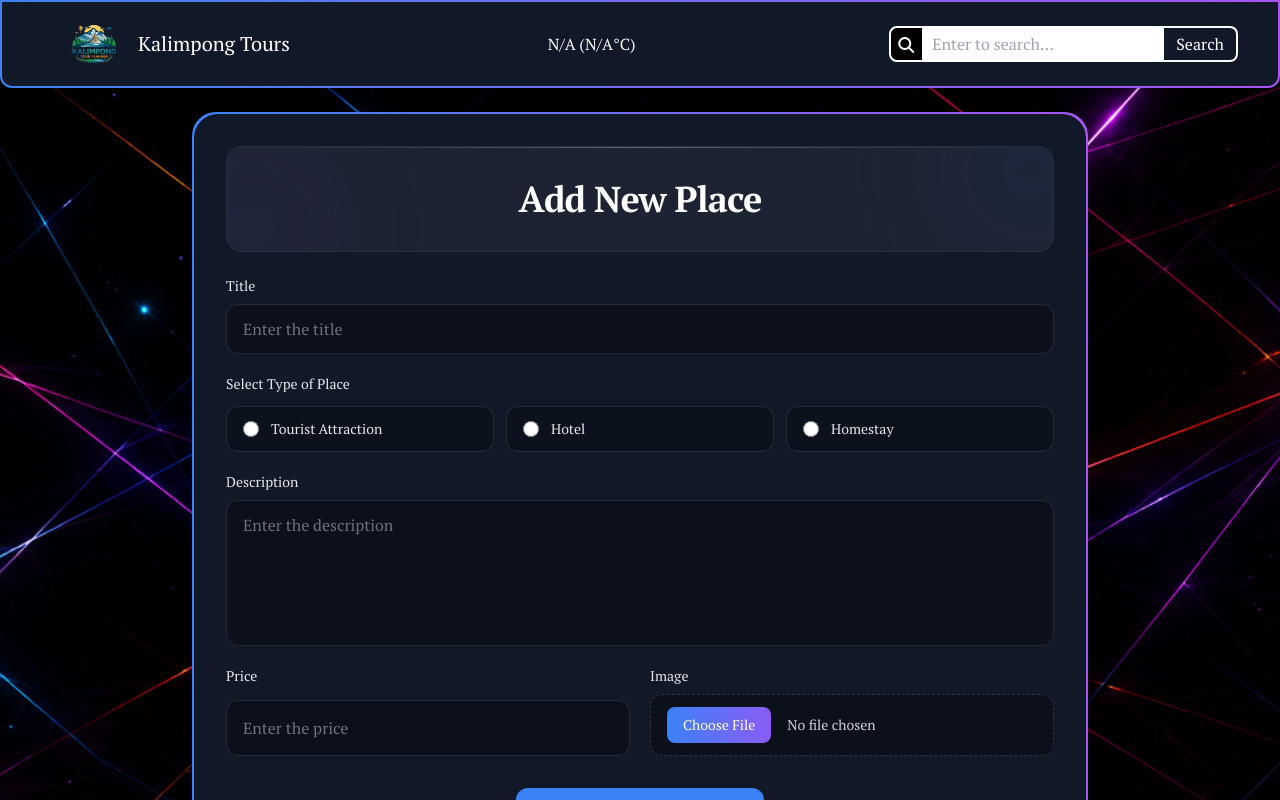
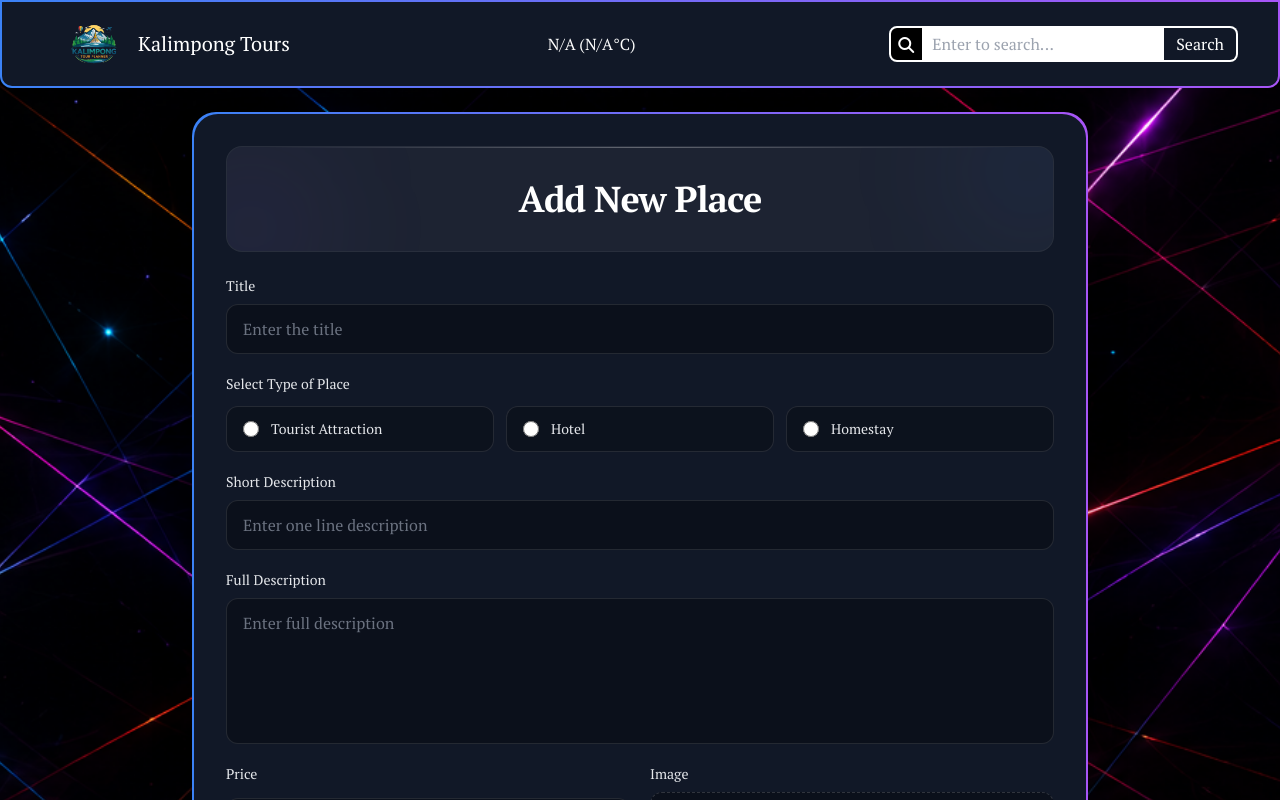
Before and after one commit to Prayas-Mangrati/Kalimpong_Tours, a React (Vite) app in the folder frontend/: page /admin/add-place in a window 1280 px wide. Shown: the top 800 px of the page. Built offline with nearby package versions, Linux system fonts and the light colour scheme; no server answers.

Commit message:
Fixed UI bugs due to add and delete

```diff
--- a/frontend/src/components/card.jsx
+++ b/frontend/src/components/card.jsx
@@ -2,7 +2,7 @@ import { useNavigate } from "react-router-dom";
 export default function Card({data}) {
     const navigate = useNavigate();
     return (
-        <article style={{ cursor: "pointer" }} className="border-gradient rounded-lg h-full cardstyle"  >
+        <article style={{ cursor: "pointer" }} className="border-gradient rounded-lg h-full cardstyle" onClick={() => navigate(`/place/${data._id}`)}>
             <div className="border-gradient-inner rounded-lg overflow-hidden shadow-lg h-full p-0">
                 <img className="w-full h-40 sm:h-44 object-cover" src={data.img.url} alt={data.title} />
                 <div className="p-4">
--- a/frontend/src/pages/AddPlace.jsx
+++ b/frontend/src/pages/AddPlace.jsx
@@ -12,6 +12,7 @@ export default function AddPlace() {
     title:"",
     type:"",
     description:"",
+    fullDescription:"",
     price:"",
   });
   const [image,setImage]=useState(null);
@@ -24,6 +25,7 @@ export default function AddPlace() {
   formDataToSend.append("title",formData.title);
   formDataToSend.append("type",formData.type);
   formDataToSend.append("description",formData.description);
+  formDataToSend.append("fullDescription",formData.fullDescription);
   formDataToSend.append("price",formData.price);
   formDataToSend.append("img",image);
 
@@ -111,14 +113,30 @@ export default function AddPlace() {
                   htmlFor="description"
                   className="text-sm font-medium text-gray-200"
                 >
-                  Description
+                  Short Description
                 </label>
                 <textarea
                   id="description"
-                  placeholder="Enter the description"
-                  rows="5"
+                  placeholder="Enter one line description"
+                  rows="1"
                   value={formData.description}
                   onChange={(e) => setFormData({...formData, description: e.target.value})}
+                  className="w-full resize-none rounded-xl border border-white/10 bg-black/30 px-4 py-3 text-white placeholder:text-gray-500 outline-none transition focus:border-blue-400/70 focus:ring-2 focus:ring-blue-500/30"
+                />
+              </div>
+              <div className="grid gap-2">
+                <label
+                  htmlFor="fullDescription"
+                  className="text-sm font-medium text-gray-200"
+                >
+                  Full Description
+                </label>
+                <textarea
+                  id="fullDescription"
+                  placeholder="Enter full description"
+                  rows="5"
+                  value={formData.fullDescription}
+                  onChange={(e) => setFormData({...formData, fullDescription: e.target.value})}
                   className="w-full resize-none rounded-xl border border-white/10 bg-black/30 px-4 py-3 text-white placeholder:text-gray-500 outline-none transition focus:border-blue-400/70 focus:ring-2 focus:ring-blue-500/30"
                 />
               </div>
--- a/frontend/src/pages/placeDetail.jsx
+++ b/frontend/src/pages/placeDetail.jsx
@@ -18,7 +18,6 @@ import {
   Tooltip,
   useMap,
 } from "react-leaflet";
-
 
 delete L.Icon.Default.prototype._getIconUrl;
 
@@ -75,7 +74,7 @@ export default function PlaceDetail() {
   const [routePath, setRoutePath] = useState([]);
   const [error, setError] = useState(null);
   const navigate = useNavigate();
-  const API_URL=import.meta.env.VITE_API_URL;
+  const API_URL = import.meta.env.VITE_API_URL;
   useEffect(() => {
     const fetchPlace = async () => {
       try {
@@ -173,7 +172,7 @@ export default function PlaceDetail() {
       <div className="border-gradient mt-5 w-[92%] sm:w-[88%] lg:w-[80%] max-w-6xl mx-auto rounded-lg">
         <div className="text-white p-6 border-gradient-inner rounded-lg">
           <img
-            src={place.img}
+            src={place.img.url}
             alt={place.title}
             className="mt-8 border-gradient block mx-auto w-[86%] lg:w-[82%] h-64 sm:h-80 md:h-[28rem] lg:h-[32rem] object-cover object-center rounded-xl shadow-lg"
           />
```
Also changed, not shown: 1 other file (tests, documents, lock files or other folders).
